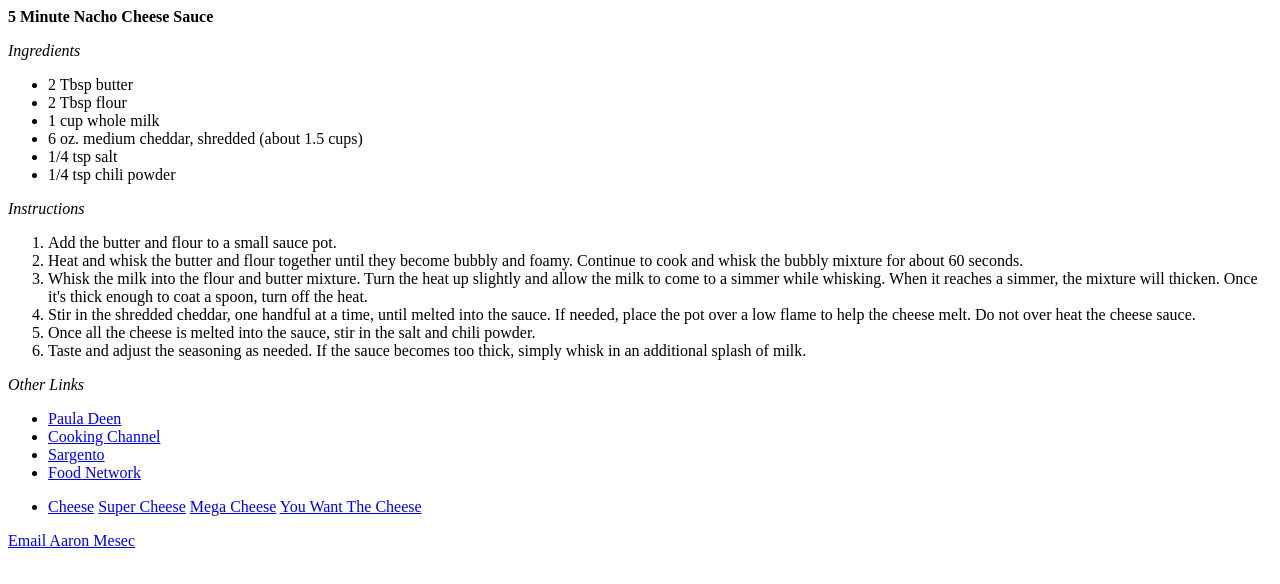
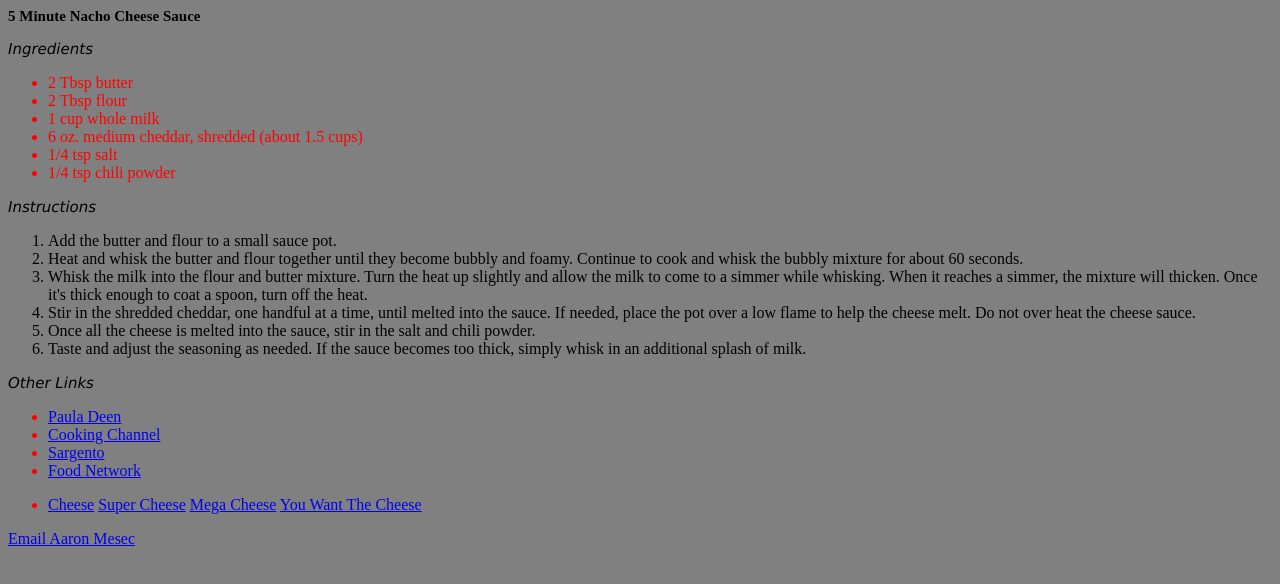
Before and after one commit to amese001/cdgd304, a plain HTML site: page Recipe Assignment.html in a window 1280 px wide. Drawn offline with Linux system fonts and the light colour scheme.

Commit message:
Update Recipe Assignment.html

```diff
--- a/Recipe Assignment.html
+++ b/Recipe Assignment.html
@@ -1,7 +1,7 @@
 <html>
     <head>
         <title> 5 Minute Nacho Cheese Sauce </title>
-        <link href="css/styles.css" type="text/css" rel="stylesheet />
+        <link href="cdgd304/04 CSS Rules/04 CSS Rules.css" type="text/css" rel="stylesheet />
     </head>
     <body>
         <hl> <b>5 Minute Nacho Cheese Sauce</b> </hl> <!-- "hl" is not a valid HTML tag. -->
```
